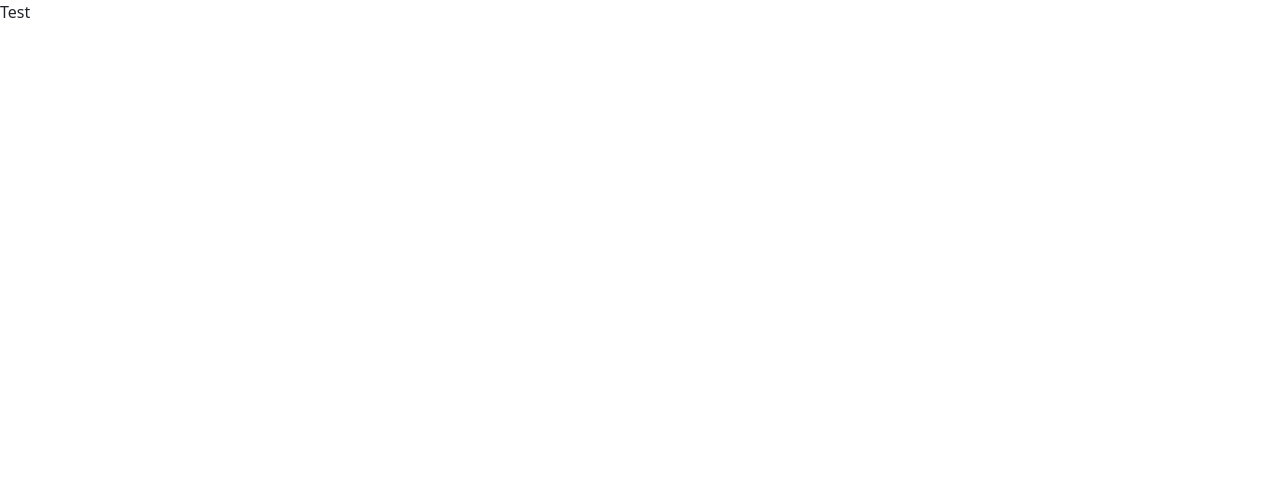
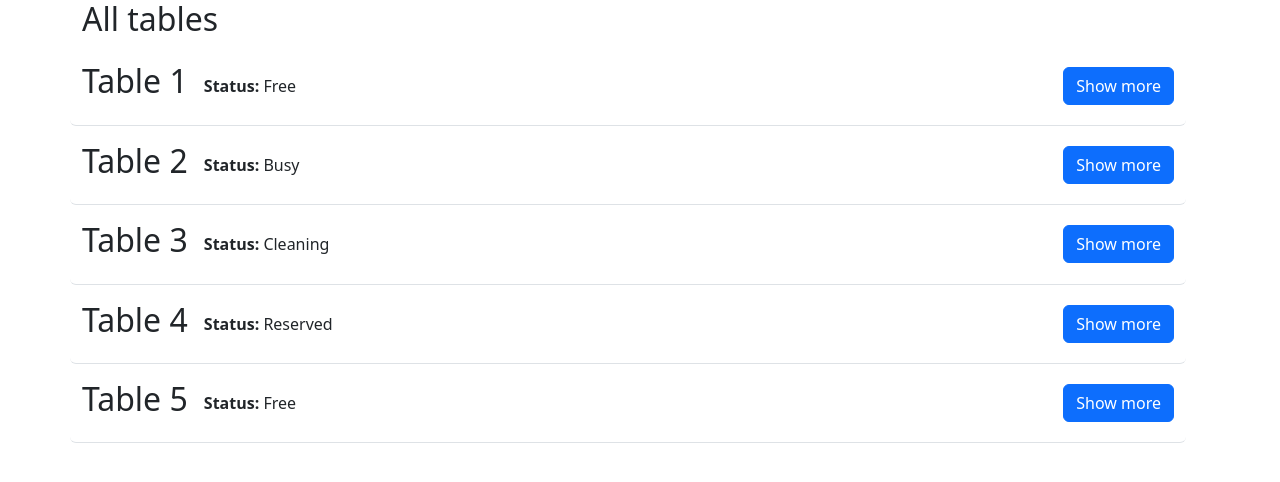
Before and after one commit to Justek9/react-waiter-app, a React (Create React App) app: page / in a window 1280 px wide. Shown: the top 482 px of the page. Built offline with nearby package versions, Linux system fonts and the light colour scheme; data requests are answered from the project's data file.

Commit message:
display all tables

```diff
--- a/public/db/app.json
+++ b/public/db/app.json
@@ -1,9 +1,9 @@
 {
 	"tables": [
-		{ "id": 1, "status": "free", "bill": 0, "maxPeople": 4, "people": 0 },
-		{ "id": 2, "status": "busy", "bill": 45, "maxPeople": 2, "people": 1 },
-		{ "id": 3, "status": "cleaning", "bill": 0, "maxPeopleAmount": 6, "peopleAmount": 0 },
-		{ "id": 4, "status": "reserved", "bill": 0, "maxPeople": 4, "people": 0 },
-		{ "id": 5, "status": "free", "bill": 0, "maxPeople": 8, "people": 0 }
+		{ "id": 1, "status": "Free", "bill": 0, "maxPeople": 4, "people": 0 },
+		{ "id": 2, "status": "Busy", "bill": 45, "maxPeople": 2, "people": 1 },
+		{ "id": 3, "status": "Cleaning", "bill": 0, "maxPeopleAmount": 6, "peopleAmount": 0 },
+		{ "id": 4, "status": "Reserved", "bill": 0, "maxPeople": 4, "people": 0 },
+		{ "id": 5, "status": "Free", "bill": 0, "maxPeople": 8, "people": 0 }
 	]
 }
--- a/src/App.js
+++ b/src/App.js
@@ -1,14 +1,25 @@
 import { fetchTables } from './redux/tablesRedux'
 import { useDispatch } from 'react-redux'
 import { useEffect } from 'react'
+import { Container } from 'react-bootstrap'
+import { Routes, Route } from 'react-router-dom'
+import ShowAllTables from './components/views/ShowAllTables'
+import EditTableForm from './components/features/EditTableForm'
 
 const App = () => {
 	const dispatch = useDispatch()
 
 	// fetch tables from server and add them to initial state
-	useEffect(()=>dispatch(fetchTables()), [dispatch])
+	useEffect(() => dispatch(fetchTables()), [dispatch])
 
-	return <div>Test</div>
+	return (
+		<Container>
+			<Routes>
+				<Route path='/' element={<ShowAllTables />}></Route>
+				<Route path='/table/:id' element={<EditTableForm />}></Route>
+			</Routes>
+		</Container>
+	)
 }
 
 export default App
--- /dev/null
+++ b/src/components/features/AllTables.js
@@ -0,0 +1,17 @@
+import Table from './Table'
+import { useSelector } from 'react-redux'
+import { getAllTables } from '../../redux/tablesRedux'
+import Row from 'react-bootstrap/esm/Row'
+
+const AllTables = () => {
+	const tables = useSelector(state => getAllTables(state))
+
+	return (
+		<Row>
+			{tables.map(table => (
+				<Table key={table.id} table={table}></Table>
+			))}
+		</Row>
+	)
+}
+export default AllTables
--- /dev/null
+++ b/src/components/features/EditTableForm.js
@@ -0,0 +1,5 @@
+const EditTableForm = () => {
+	return <div></div>
+}
+
+export default EditTableForm
--- /dev/null
+++ b/src/components/features/Table.js
@@ -0,0 +1,26 @@
+import Card from 'react-bootstrap/esm/Card'
+import Row from 'react-bootstrap/esm/Row'
+import Button from 'react-bootstrap/Button'
+import { NavLink } from 'react-router-dom'
+
+const Table = ({ table }) => {
+	return (
+		<Row>
+			<Card className='border-0 border-bottom d-flex flex-row align-items-center justify-content-between'>
+				<Card.Body className='d-flex flex-row align-items-center justify-content-start px-0'>
+					<Card.Text as='h2'>Table {table.id}</Card.Text>
+					<Card.Text className='px-3'>
+						<span className='fw-bold'>Status: </span>
+						{table.status}
+					</Card.Text>
+				</Card.Body>
+
+				<Button variant='primary' as={NavLink} to={`/table/${table.id}`}>
+					Show more
+				</Button>
+			</Card>
+		</Row>
+	)
+}
+
+export default Table
--- /dev/null
+++ b/src/components/views/ShowAllTables.js
@@ -0,0 +1,12 @@
+import AllTables from '../features/AllTables'
+
+const ShowAllTables = () => {
+	return (
+		<>
+        <h2>All tables</h2>
+			<AllTables />
+		</>
+	)
+}
+
+export default ShowAllTables
--- a/src/index.js
+++ b/src/index.js
@@ -3,13 +3,16 @@ import ReactDOM from 'react-dom/client'
 import App from './App'
 import 'bootstrap/dist/css/bootstrap.min.css'
 import { Provider } from 'react-redux'
-import store from "./redux/store"
+import store from './redux/store'
+import { BrowserRouter } from 'react-router-dom'
 
 const root = ReactDOM.createRoot(document.getElementById('root'))
 root.render(
 	<React.StrictMode>
-		<Provider store={store}>
-			<App />
-		</Provider>
+		<BrowserRouter>
+			<Provider store={store}>
+				<App />
+			</Provider>
+		</BrowserRouter>
 	</React.StrictMode>
 )
--- a/src/redux/tablesRedux.js
+++ b/src/redux/tablesRedux.js
@@ -1,5 +1,8 @@
 //selectors
 const URL = 'http://localhost:3131/tables'
+export const getAllTables = ({ tables }) => {
+	return tables
+}
 
 // actions
 const createActionName = actionName => `app/tables/${actionName}`
@@ -9,7 +12,7 @@ const EDIT_TABLE = createActionName('EDIT_TABLE')
 // action creators
 export const loadTables = payload => ({ type: LOAD_TABLES, payload })
 export const editTable = payload => ({ type: EDIT_TABLE, payload })
-export const editTableRequest =()=>{
+export const editTableRequest = () => {
 	// return (dispatch)=>{
 	// 	const options = {
 	// 		method: "PATCH",
@@ -18,7 +21,6 @@ export const editTableRequest =()=>{
 	// 		},
 	// 		body: JSON.stringify({})
 	// 	}
-
 	// 	fetch(`${URL}/id`, options).then(()=>dispatch(editTable()))
 	// }
 }
```
